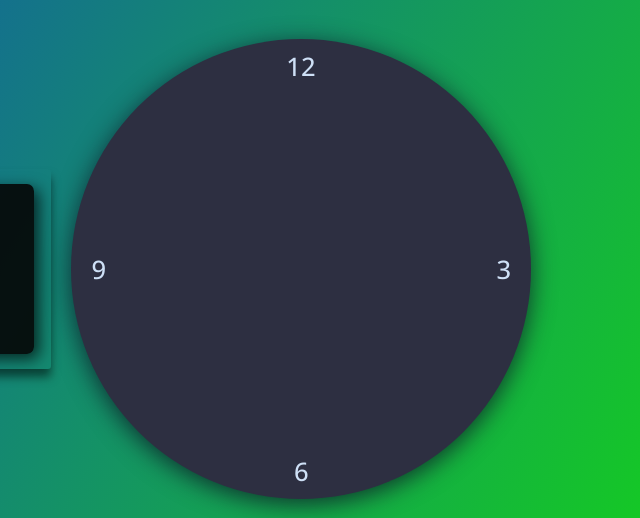
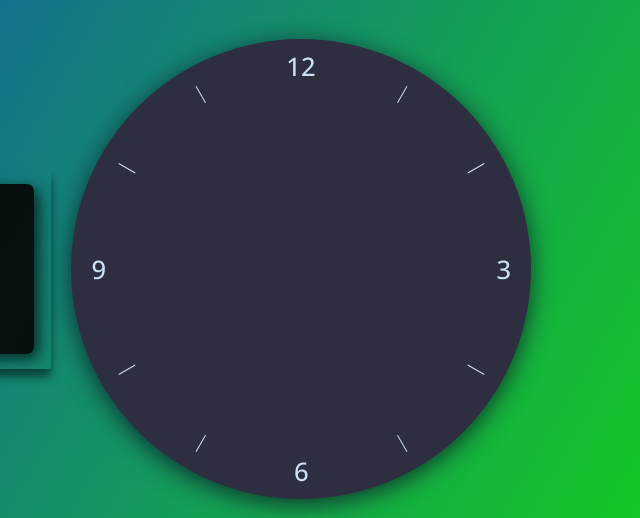
Before and after one commit to devBuruke/Relogio_digital, a plain HTML site: page index.html in a window 1280 px wide. Shown: the part 131-649 px from the top of the page, 624-1264 px from the left. Drawn offline with nearby package versions, Linux system fonts and the light colour scheme.

Commit message:
Ponteiros auxiliares

```diff
--- a/assets/css/style.css
+++ b/assets/css/style.css
@@ -94,6 +94,8 @@ font-weight: 400;
 margin: 10px;
 }
 
+/* Ajuste dos numeros */
+
 .hora-numero li:nth-child(1){
 transform: rotate(90deg);
 }
@@ -103,6 +105,8 @@ transform: rotate(180deg);
 .hora-numero li:nth-child(3){
 transform: rotate(270deg);
 }
+
+/* Rotação dos numeros */
 .hora-numero li:nth-child(1) .num{
 transform: rotate(-90deg);
 }
@@ -112,3 +116,49 @@ transform: rotate(-180deg);
 .hora-numero li:nth-child(3) .num{
 transform: rotate(-270deg);
 }
+
+.mark-hora{
+    display: flex;
+    justify-content: center;
+    align-items: center;
+
+}
+.mark-hora .mark{
+background-color: #cee0f6;
+width: 1px;
+height: 19px;
+margin-top: 19px;
+}
+
+.mark-hora li{
+    position: absolute;
+height: 100%;
+top: 0 ;
+
+}
+
+
+.mark-hora li:nth-child(1){
+transform: rotate(30deg);
+}
+.mark-hora li:nth-child(2){
+transform: rotate(60deg);
+}
+.mark-hora li:nth-child(3){
+transform: rotate(120deg);
+}
+.mark-hora li:nth-child(4){
+transform: rotate(150deg);
+}
+.mark-hora li:nth-child(5){
+transform: rotate(210deg);
+}
+.mark-hora li:nth-child(6){
+transform: rotate(240deg);
+}
+.mark-hora li:nth-child(7){
+transform: rotate(300deg);
+}
+.mark-hora li:nth-child(8){
+transform: rotate(330deg);
+}
--- a/index.html
+++ b/index.html
@@ -37,6 +37,16 @@
     <li><div class="num">9</div></li>
     <li><div class="num">12</div></li>
 </ul>
+<ul class="mark-hora">
+    <li><div class="mark"></div></li>
+    <li><div class="mark"></div></li>
+    <li><div class="mark"></div></li>
+    <li><div class="mark"></div></li>
+    <li><div class="mark"></div></li>
+    <li><div class="mark"></div></li>
+    <li><div class="mark"></div></li>
+    <li><div class="mark"></div></li>
+</ul>
         </div>
 
     </div>
```
